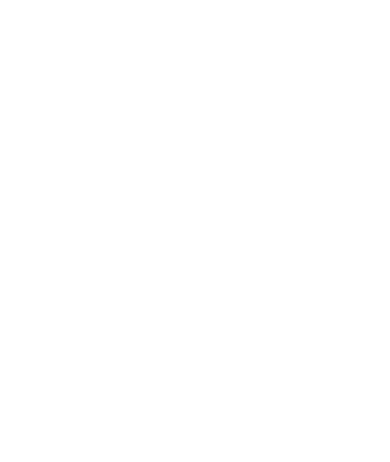
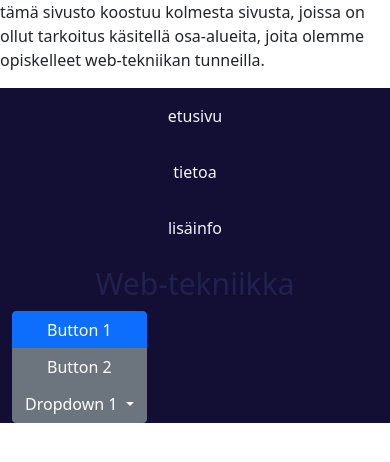
Before and after one commit to kerlinurk/web, a plain HTML site: page tietoa.html in a window 390 px wide. Drawn offline with nearby package versions, Linux system fonts and the light colour scheme.

Commit message:
sivuston luominen

```diff
--- a/index.html
+++ b/index.html
@@ -9,11 +9,13 @@
     <link rel="stylesheet" href="tyyli.css">
 </head>
 <body>
-
     <div class="sidebar">
         <a href="index.html">etusivu</a>
         <a href="tietoa.html">tietoa</a>
         <a href="lisäinfo.html">lisäinfo</a>
-
+    </div>
+        <script src="https://cdn.jsdelivr.net/npm/bootstrap@5.1.3/dist/js/bootstrap.bundle.min.js" integrity="sha384-ka7Sk0Gln4gmtz2MlQnikT1wXgYsOg+OMhuP+IlRH9sENBO0LRn5q+8nbTov4+1p" crossorigin="anonymous"></script>
+        <div class="container">
+            <div class="Ylä-tunniste">web-tekniikan nettisivu</div>
 </body>
 </html>
--- a/tietoa.html
+++ b/tietoa.html
@@ -0,0 +1,39 @@
+<!DOCTYPE html>
+<html lang="en">
+<head>
+    <meta charset="UTF-8">
+    <meta http-equiv="X-UA-Compatible" content="IE=edge">
+    <meta name="viewport" content="width=device-width, initial-scale=1.0">
+    <title>Document</title>
+    <link href="https://cdn.jsdelivr.net/npm/bootstrap@5.1.3/dist/css/bootstrap.min.css" rel="stylesheet" integrity="sha384-1BmE4kWBq78iYhFldvKuhfTAU6auU8tT94WrHftjDbrCEXSU1oBoqyl2QvZ6jIW3" crossorigin="anonymous">
+    <link rel="stylesheet" href="tyyli.css">
+</head>
+<body>
+
+        <p>tämä sivusto koostuu kolmesta sivusta, joissa on ollut tarkoitus käsitellä osa-alueita, joita olemme opiskelleet web-tekniikan tunneilla.</p>
+    <div class="sidebar">
+        <a href="index.html">etusivu</a>
+        <a href="tietoa.html">tietoa</a>
+        <a href="lisäinfo.html">lisäinfo</a>
+        <script src="https://cdn.jsdelivr.net/npm/bootstrap@5.1.3/dist/js/bootstrap.bundle.min.js" integrity="sha384-ka7Sk0Gln4gmtz2MlQnikT1wXgYsOg+OMhuP+IlRH9sENBO0LRn5q+8nbTov4+1p" crossorigin="anonymous"></script>
+ <!-- Page Content  -->
+ <div id="content">
+    <div class="container">
+        <div class="Ylä-tunniste">Web-tekniikka</div>
+
+        <div class="btn-group-vertical" role="group" aria-label="Nested Button Group">
+            <button type="button" class="btn btn-primary">Button 1</button>
+            <button type="button" class="btn btn-secondary">Button 2</button>
+            <div class="btn-group" role="group">
+            <button id="nested2" type="button" class="btn btn-secondary dropdown-toggle" data-toggle="dropdown" aria-haspopup="true" aria-expanded="false">
+            Dropdown 1
+            </button>
+            <div class="dropdown-menu" aria-labelledby="nested2">
+            <a class="dropdown-item text-danger" href="#">Dropdown Link 1</a>
+            <div class="dropdown-divider"></div>
+            <a class="dropdown-item text-danger" href="#">Dropdown Link 2</a>
+            </div>
+            </div>
+            </div>
+</body>
+</html>
--- a/tyyli.css
+++ b/tyyli.css
@@ -0,0 +1,53 @@
+.Ylä-tunniste {
+    grid-area: Ylä-tunniste;
+    border-radius: 5px;
+    text-align: center;
+    font-size: 30px;
+    color: rgb(33, 33, 78);
+    margin-top: 5px;
+    margin-bottom: 5px;
+  }
+.sidebar {
+    margin: 0;
+    padding: 0;
+    width: 200px;
+    background-color: rgb(19, 15, 52);
+    position: fixed;
+    height: 100%;
+    overflow: auto;
+  }
+
+  .sidebar a {
+    display: block;
+    color: rgb(244, 244, 251);
+    padding: 16px;
+    text-decoration: none;
+  }
+
+  .sidebar a:hover{
+    background-color: rgb(73, 173, 213);
+
+  }
+
+  div.content {
+    margin-left: 200px;
+    padding: 1px 16px;
+    height: 1000px;
+  }
+
+  @media screen and (max-width: 700px) {
+    .sidebar {
+      width: 100%;
+      height: auto;
+      position: relative;
+    }
+    .sidebar a {float: left;}
+    div.content {margin-left: 0;}
+  }
+
+  @media screen and (max-width: 400px) {
+    .sidebar a {
+      text-align: center;
+      float: none;
+    }
+  }
```
Also changed, not shown: lisäinfo.html (+20 -0 lines).
